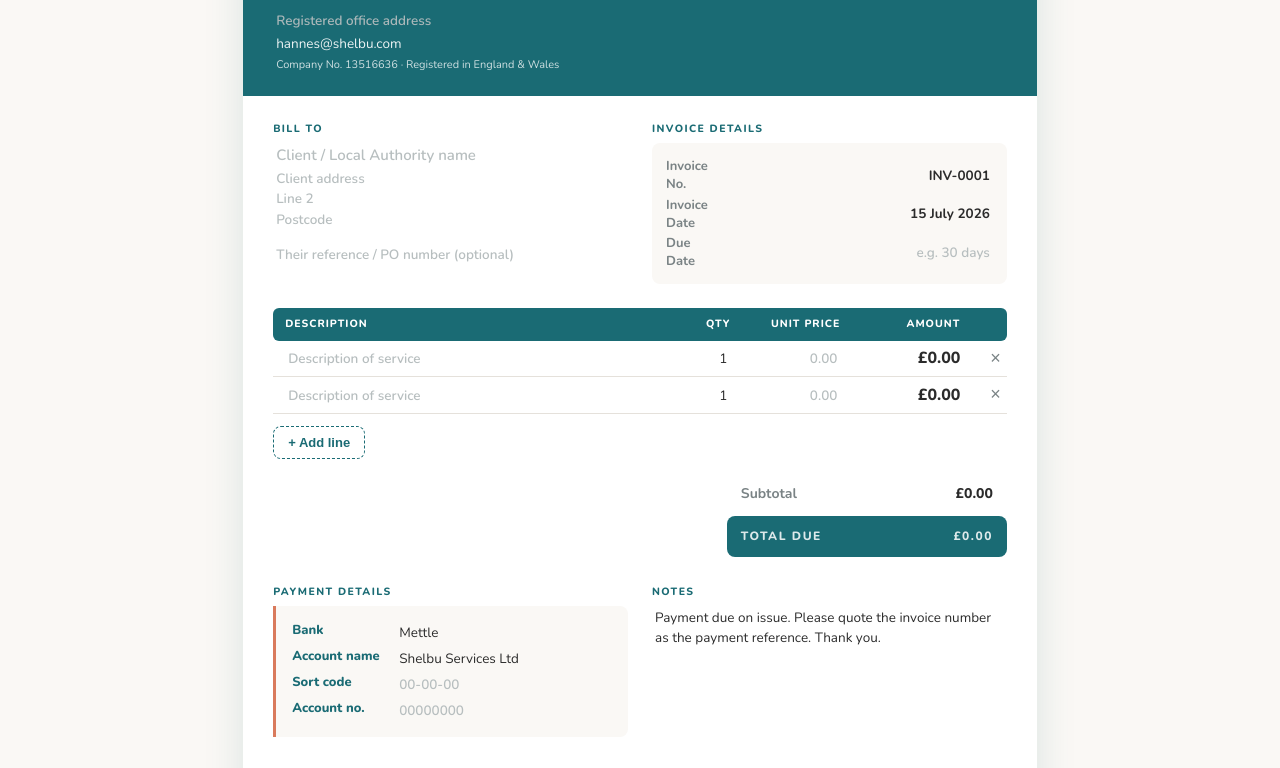
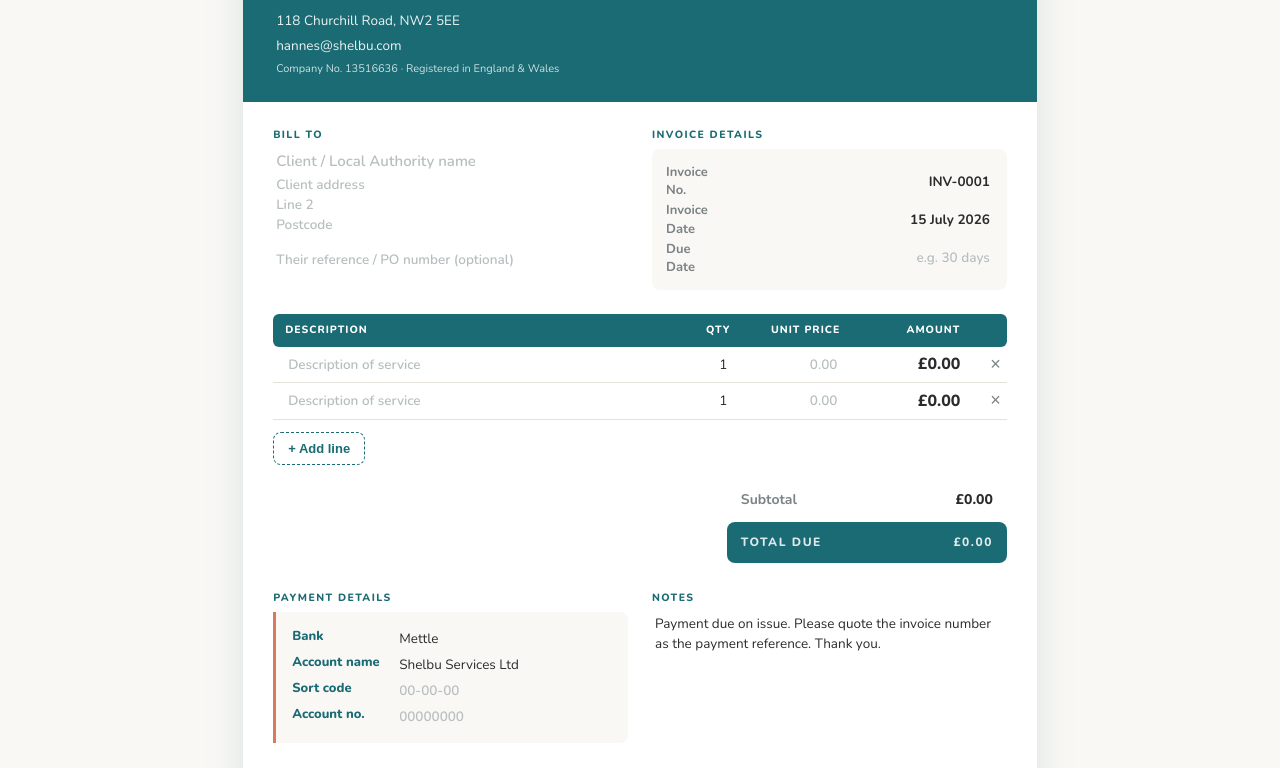
Before and after one commit to yohannesalazar/bill, a plain HTML site: page index.html in a window 1280 px wide. Shown: the part 204-972 px from the top of the page. Drawn offline with nearby package versions, Linux system fonts and the light colour scheme.

Commit message:
Update index.html

```diff
--- a/index.html
+++ b/index.html
@@ -76,7 +76,7 @@
   .roof{ width:26px; height:26px; flex:none; }
   .head .tagline{ font-weight:700; font-size:12px; letter-spacing:2.5px; text-transform:uppercase; color:var(--terra); margin-top:3px; }
   .head .co-meta{ font-size:12px; margin-top:12px; opacity:.92; line-height:1.6; }
-  .head .co-meta input{ color:#fff; }
+  .head .co-meta input{ color:#fff; display:block; margin-bottom:2px; }
   .head-right{ text-align:right; flex:none; }
   .head-right .word{ font-size:30px; font-weight:900; letter-spacing:5px; }
   .head-right .rule{ height:3px; width:64px; background:var(--terra); margin:8px 0 0 auto; border-radius:2px; }
@@ -226,9 +226,9 @@
         </svg>
         <input id="coName" value="Shelbu Services Ltd" style="font-size:26px;font-weight:900;color:#fff;width:auto;min-width:340px;">
       </div>
-      <div class="tagline">The Caring House</div>
+      <div class="tagline">Property for Supported Living</div>
       <div class="co-meta">
-        <input id="coAddr" placeholder="Registered office address" value="" style="width:320px;">
+        <input id="coAddr" placeholder="Registered office address" value="118 Churchill Road, NW2 5EE" style="width:320px;">
         <input id="coContact" placeholder="hannes@shelbu.com · phone" value="hannes@shelbu.com" style="width:320px;">
         <input id="coNo" value="Company No. 13516636 · Registered in England &amp; Wales" style="width:360px;font-size:11px;opacity:.85;">
       </div>
```
